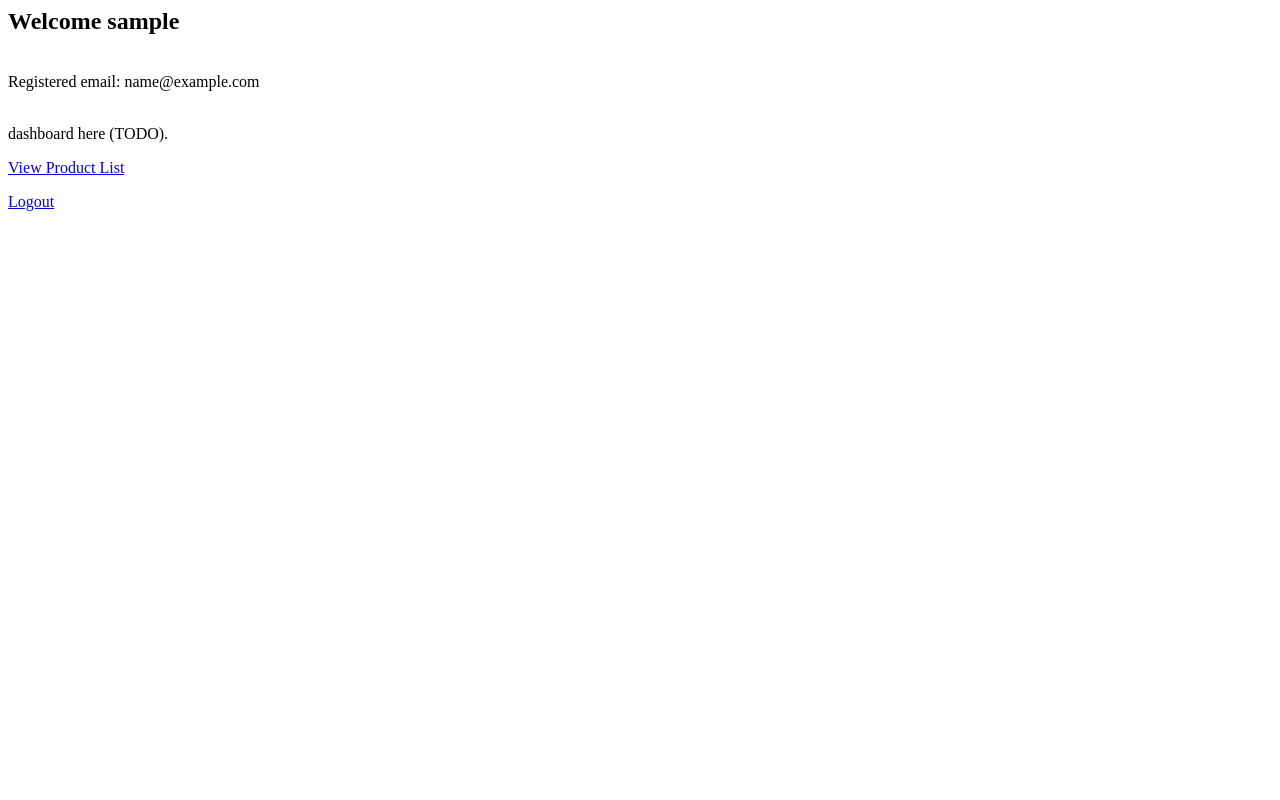
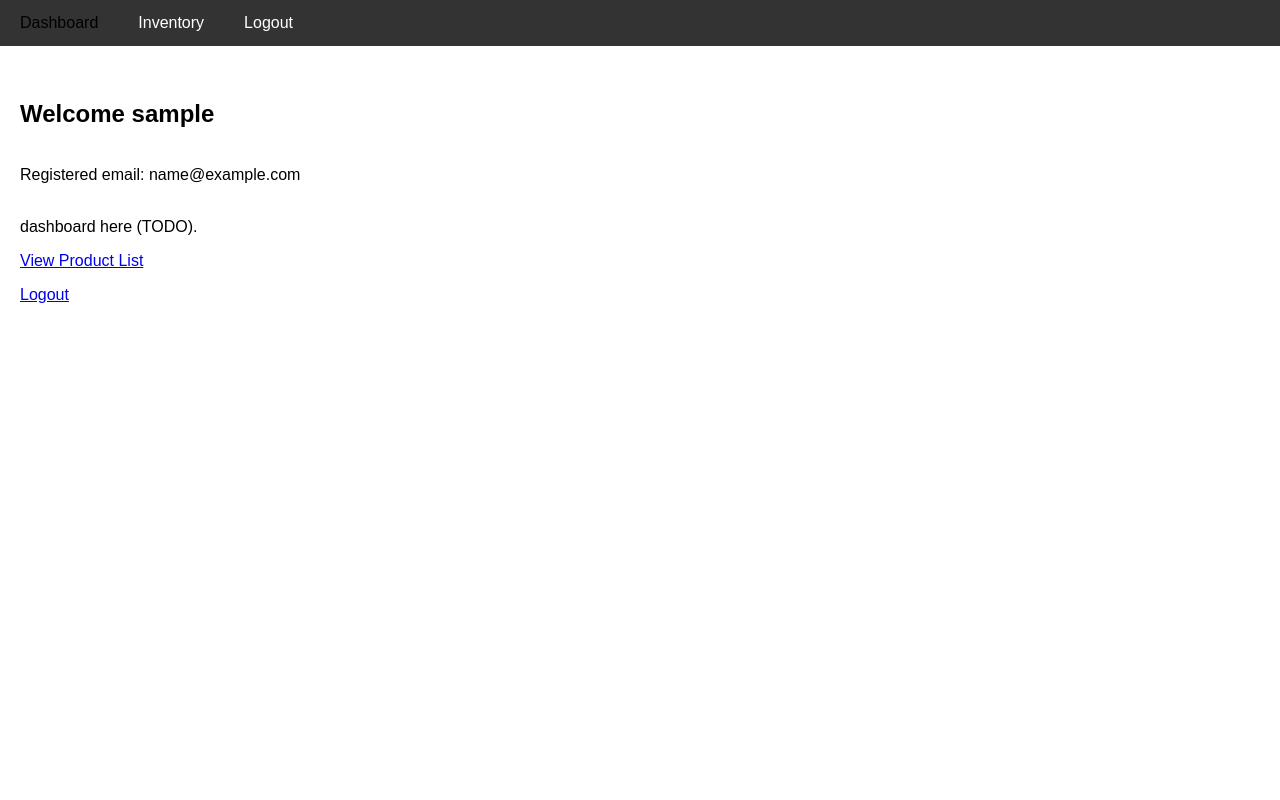
Before and after one commit to lk18tu/COSC4P02_inventory, a Django app: page /userauth/dashboard/ in a window 1280 px wide. Run offline with Django 5.2, Linux system fonts and the light colour scheme; the visitor is signed in with stand-in values (Sample User, id 1).

Commit message:
navbar update

```diff
--- a/src/inventory_track/inventory_track/settings.py
+++ b/src/inventory_track/inventory_track/settings.py
@@ -11,6 +11,7 @@ https://docs.djangoproject.com/en/5.1/ref/settings/
 """
 
 from pathlib import Path
+import os
 
 # Build paths inside the project like this: BASE_DIR / 'subdir'.
 BASE_DIR = Path(__file__).resolve().parent.parent
@@ -57,7 +58,7 @@ ROOT_URLCONF = 'inventory_track.urls'
 TEMPLATES = [
     {
         'BACKEND': 'django.template.backends.django.DjangoTemplates',
-        'DIRS': [],
+        'DIRS': [os.path.join(BASE_DIR, 'templates')],
         'APP_DIRS': True,
         'OPTIONS': {
             'context_processors': [
--- a/src/inventory_track/templates/base.html
+++ b/src/inventory_track/templates/base.html
@@ -0,0 +1,59 @@
+<html>
+<head>
+
+    <title>{% block title %}Inventory Track{% endblock %}</title>
+    <style>
+
+        body, html {
+            margin: 0;
+            padding: 0;
+            font-family: Arial, sans-serif;
+        }
+
+        .navbar {
+            background-color: #333333;
+            overflow: hidden;
+            position: fixed;
+            top: 0;
+            width: 100%;
+            z-index: 1000;
+        }
+
+        .navbar a {
+            float: left;
+            display: block;
+            color: #FFFFFF;
+            text-align: center;
+            padding: 14px 20px;
+            text-decoration: none;
+        }
+
+        .navbar a:hover {
+            background-color: #333333;
+            color: black;
+        }
+
+        .content {
+            margin-top: 60px; /*padding for navbar height */
+            padding: 20px;
+        }
+
+</style>
+</head>
+<body>
+
+    <div class="navbar">
+        <a href="{% url 'dashboard' %}">Dashboard</a>
+        <a href="{% url 'updateStock:product_list' %}">Inventory</a>
+
+        <a href="{% url 'logout' %}">Logout</a>
+    </div>
+
+
+    <div class="content">
+        {% block content %}
+        {% endblock %}
+    </div>
+
+</body>
+</html>
--- a/src/inventory_track/userauth/templates/userauth/dashboard.html
+++ b/src/inventory_track/userauth/templates/userauth/dashboard.html
@@ -1,8 +1,7 @@
-<html>
-<head>
-    <title>Dashboard</title>
-</head>
-<body>
+{% extends 'base.html' %}
+{% block title %} Dashboard {% endblock %}
+
+{% block content %}
    <h2>Welcome {{ request.user.username }}</h2>
    <br>
    Registered email:  {{ request.user.email}} <br><br>
@@ -11,5 +10,4 @@
 
 <a href="{% url 'logout' %}">Logout</a>
 
-</body>
-</html>
+{% endblock %}
```
